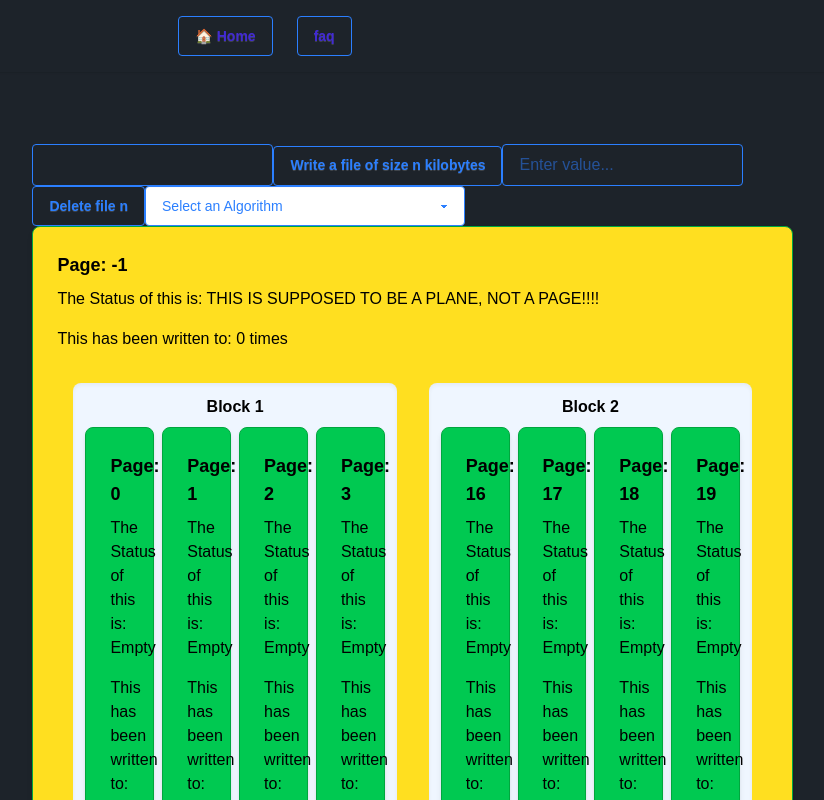
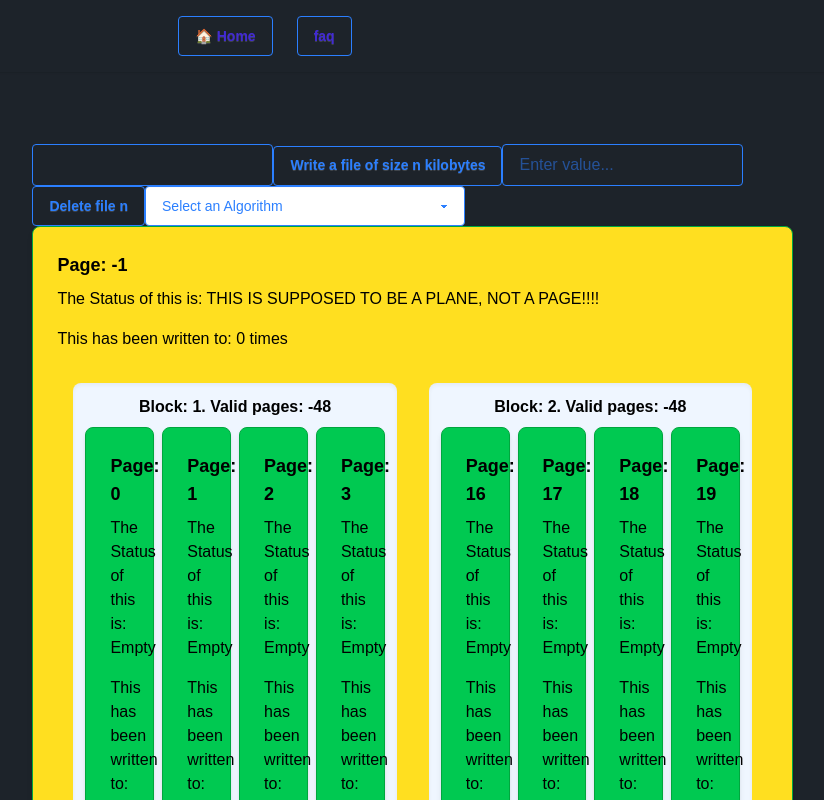
Before and after one commit to Maksym-W/ssd_visualizer, a Next.js app: page / in a window 1280 px wide. Shown: the top 800 px of the page, without its empty margins (375-1199 px from the left). Built offline with nearby package versions, Linux system fonts and the light colour scheme.

Commit message:
Stale pages are now tracked

```diff
--- a/src/app/components/ssdblock.tsx
+++ b/src/app/components/ssdblock.tsx
@@ -13,9 +13,18 @@ interface SsdblockProps extends BoxProps {
 }
 
 export default function Ssdblock({ pages,  blockNumber,  startPageIndex, bgColour = "bg-green-200", status = "Empty", blockSize }: SsdblockProps) {
+  const [numOfStalePages, setNumOfStalePages] = useState(-1); // The value of kilobytes the user wants to write.
+
+  useEffect(() => {
+    let stales = 0; // This will be used to update numOfStalePages
+    for (const page of pages) {if (page.status != "empty") {stales++;}} // THIS BETTER THIS WAY!!!!!
+    console.log(stales);
+    setNumOfStalePages(stales);
+  }, [pages]);
+
   return (
     <div className="bg-blue-50 rounded-lg p-3 shadow-inner">
-      <h3 className="text-center font-bold mb-2">Block {blockNumber}</h3>
+      <h3 className="text-center font-bold mb-2">Block: {blockNumber}. Valid pages: {16 - numOfStalePages}</h3>
       <div className={`grid grid-cols-${Math.floor(blockSize / 4)} gap-2`}>
         {[...Array(blockSize)].map((_, i) => {
           const pageIndex = startPageIndex + i;
```
